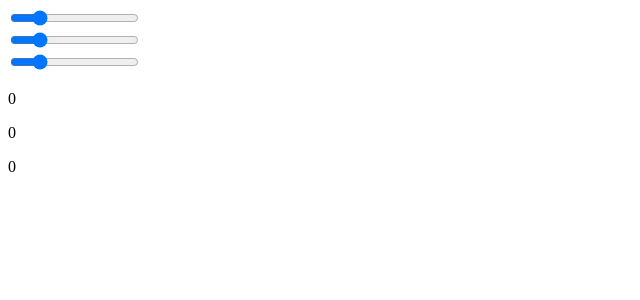
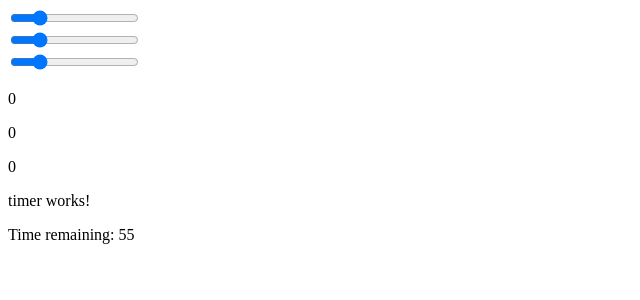
Before and after one commit to TeamMarmalade/hexed, an Angular app in the folder hexed/: page / in a window 1280 px wide. Shown: the top 300 px of the page, without its empty margins (0-640 px from the left). Built offline with nearby package versions, Linux system fonts and the light colour scheme.

Commit message:
timer
added timer

```diff
--- a/hexed/src/app/app.component.html
+++ b/hexed/src/app/app.component.html
@@ -6,3 +6,4 @@
 <p>{{color[1]}}</p>
 <p>{{color[2]}}</p>
 <app-display [color]="color"></app-display>
+<app-timer>
--- a/hexed/src/app/timer/timer.component.html
+++ b/hexed/src/app/timer/timer.component.html
@@ -1 +1,2 @@
 <p>timer works!</p>
+<p>Time remaining: {{timeRemaining}}</p>
--- a/hexed/src/app/timer/timer.component.ts
+++ b/hexed/src/app/timer/timer.component.ts
@@ -1,4 +1,4 @@
-import { Component, OnInit } from '@angular/core';
+import { Component, OnInit, Input } from '@angular/core';
 
 @Component({
   selector: 'app-timer',
@@ -6,10 +6,14 @@ import { Component, OnInit } from '@angular/core';
   styleUrls: ['./timer.component.css']
 })
 export class TimerComponent implements OnInit {
-
+  @Input() timeRemaining: number = 60;
   constructor() { }
 
   ngOnInit(): void {
   }
 
+  interval = setInterval(() => {
+    if(this.timeRemaining > 0) this.timeRemaining--;
+  }, 1000)
+
 }
```
